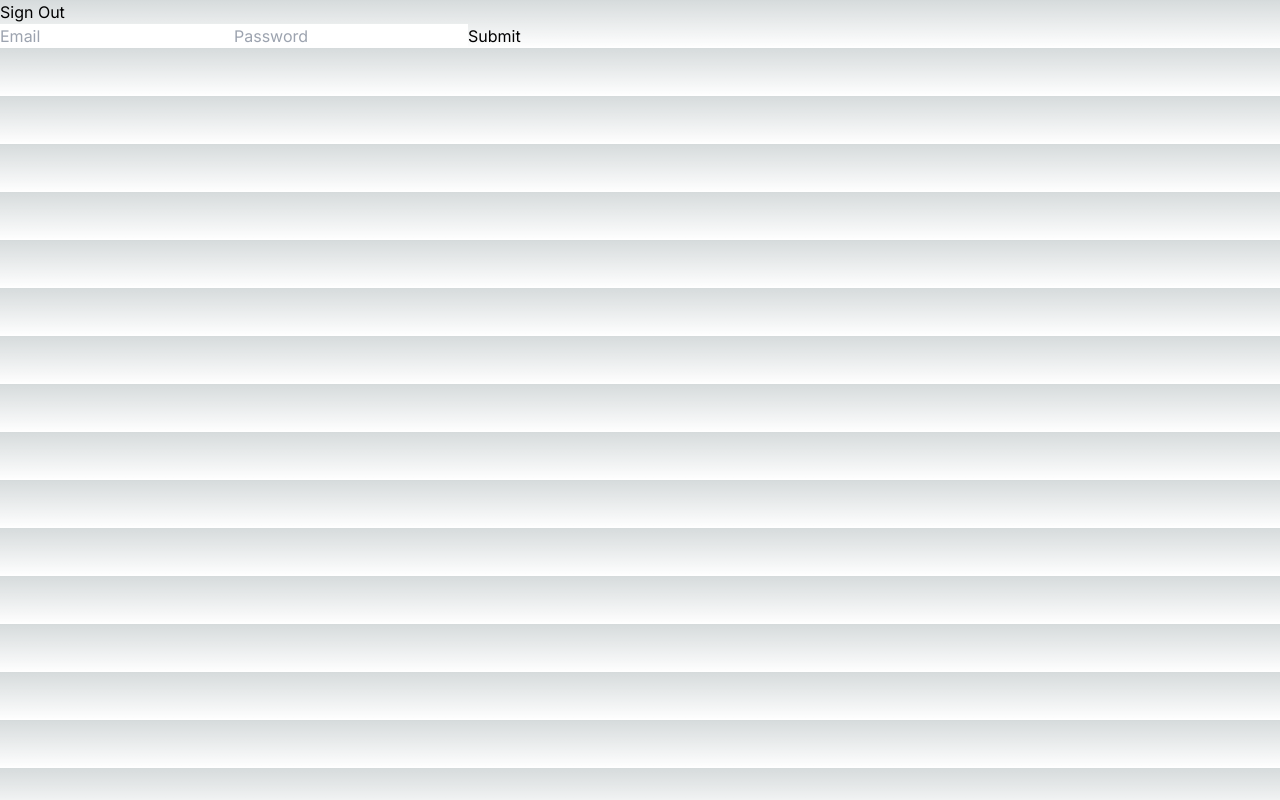
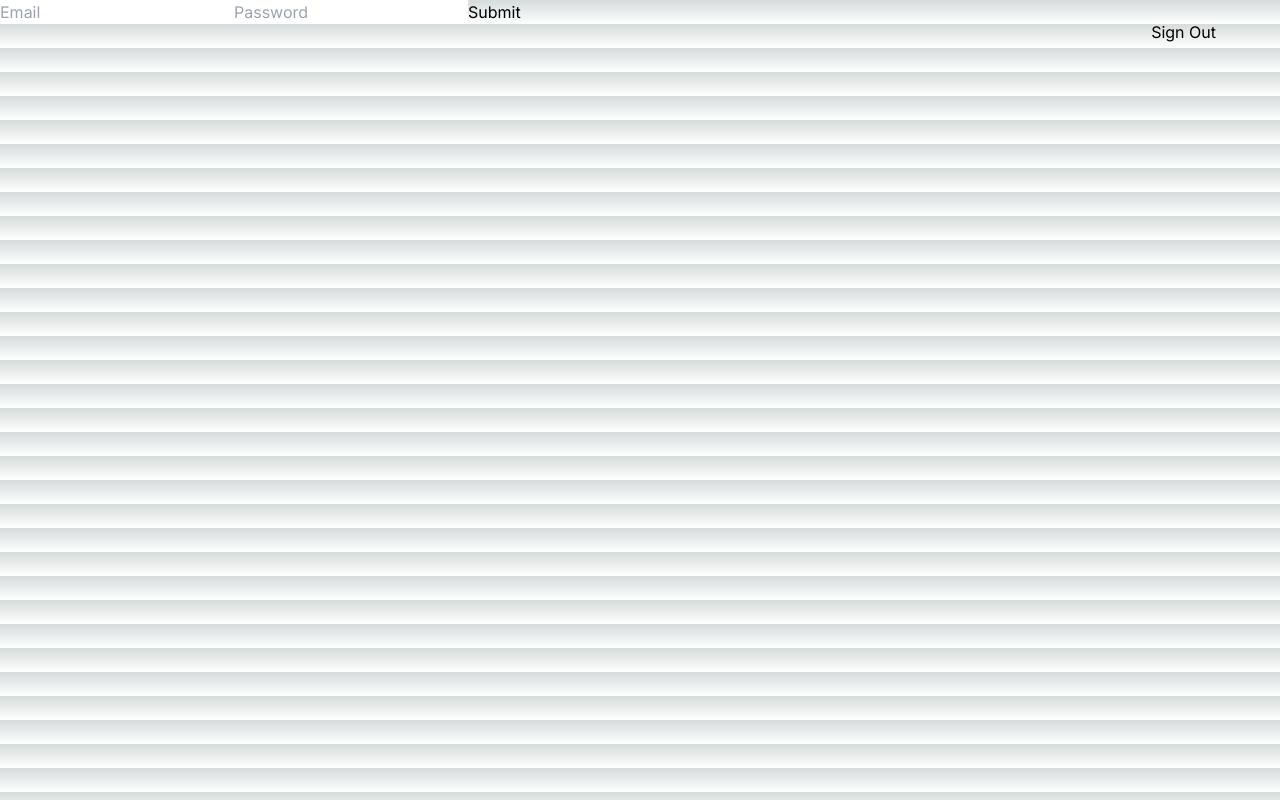
Before and after one commit to jpthacker/BrainBeatsFM, a Next.js app in the folder frontend/: page /login in a window 1280 px wide. Built offline with nearby package versions, Linux system fonts and the light colour scheme.

Commit message:
Style nav bar; add routes to sign-up page

```diff
--- a/frontend/src/Login/Login.tsx
+++ b/frontend/src/app/components/Login/Login.tsx
@@ -1,6 +1,6 @@
-'use client';
-import { useRouter } from 'next/navigation';
-import React, { useState } from 'react';
+"use client";
+import { useRouter } from "next/navigation";
+import React, { useState } from "react";
 
 const LoginForm = () => {
   const [email, setEmail] = useState("");
@@ -18,39 +18,52 @@ const LoginForm = () => {
       body: JSON.stringify({ email: email, password: password }),
     });
 
-    if(response.status !== 201) {
-      setEmail("")
-      setPassword("")
-      console.log(response)
+    if (response.status !== 201) {
+      setEmail("");
+      setPassword("");
+      console.log(response);
     } else {
-      let data = await response.json()
+      let data = await response.json();
       console.log(data);
       window.localStorage.setItem("token", data.token);
       window.localStorage.setItem("userID", data.userID);
-      await router.push("/");
+      await router.push("/rooms");
     }
-  }
+  };
 
   const handleEmailChange = (event) => {
-    setEmail(event.target.value)
-  }
+    setEmail(event.target.value);
+  };
 
   const handlePasswordChange = (event) => {
-    setPassword(event.target.value)
-  }
+    setPassword(event.target.value);
+  };
 
   return (
     <section className="login">
       <form id="login-form" className="login-form" onSubmit={handleSubmit}>
-        <input placeholder='Email' id="email" type='text' value={ email } onChange={handleEmailChange} />
-        <input placeholder='Password' id="password" type='password' value={ password } onChange={handlePasswordChange} />
-        <button id="login-form-button" type="submit" form="login-form">Submit</button>
+        <input
+          placeholder="Email"
+          id="email"
+          type="text"
+          value={email}
+          onChange={handleEmailChange}
+        />
+        <input
+          placeholder="Password"
+          id="password"
+          type="password"
+          value={password}
+          onChange={handlePasswordChange}
+        />
+        <button id="login-form-button" type="submit" form="login-form">
+          Submit
+        </button>
       </form>
       <h1>{email}</h1>
       <h1>{password}</h1>
     </section>
   );
-
 };
 
 export default LoginForm;
--- a/frontend/src/Navbar/Navbar.tsx
+++ b/frontend/src/app/components/Navbar/Navbar.tsx
@@ -1,8 +1,6 @@
 "use client";
 import React from "react";
 import { useRouter } from "next/navigation";
-
-interface Props {}
 
 const Navbar = () => {
   const router = useRouter();
@@ -13,8 +11,12 @@ const Navbar = () => {
   };
 
   return (
-    <div className="w-screen h-30">
-      <button onClick={removeUserDetails}>Sign Out</button>
+    <div className="flex flex-row items-center justify-end w-full h-16 px-12">
+      <button
+        className="py-2 px-4 hover:pointer-cursor"
+        onClick={removeUserDetails}>
+        Sign Out
+      </button>
     </div>
   );
 };
--- a/frontend/src/app/layout.tsx
+++ b/frontend/src/app/layout.tsx
@@ -1,6 +1,6 @@
 import "./globals.css";
 import { Inter } from "next/font/google";
-import Navbar from "@/Navbar/Navbar";
+import Navbar from "./components/Navbar/Navbar";
 
 const inter = Inter({ subsets: ["latin"] });
 
@@ -17,7 +17,9 @@ export default function RootLayout({
   return (
     <html lang="en">
       <body className={inter.className}>
-        <Navbar />
+        <nav className="absolute w-screen">
+          <Navbar />
+        </nav>
         <main>{children}</main>
       </body>
     </html>
--- a/frontend/src/app/login/page.tsx
+++ b/frontend/src/app/login/page.tsx
@@ -1,11 +1,10 @@
 import React, { useState } from "react";
-import LoginForm from "../../Login/Login";
-import Navbar from "../../Navbar/Navbar";
+import LoginForm from "../components/Login/Login";
 
 interface Props {}
 
 const login = () => {
-  return <LoginForm />
+  return <LoginForm />;
 };
 
 export default login;
--- a/frontend/src/app/page.tsx
+++ b/frontend/src/app/page.tsx
@@ -1,12 +1,19 @@
 "use client";
-
-import React from "react";
-import Navbar from "../Navbar/Navbar";
+import React, { useState, useEffect } from "react";
+import { useRouter } from "next/navigation";
 
 const Home = () => {
-  const [name, setName] = React.useState("");
-  const [email, setEmail] = React.useState("");
-  const [password, setPassword] = React.useState("");
+  const router = useRouter();
+  const [token, setToken] = useState(window.localStorage.getItem("token"));
+  const [name, setName] = useState("");
+  const [email, setEmail] = useState("");
+  const [password, setPassword] = useState("");
+
+  useEffect(() => {
+    if (token) {
+      router.push("/rooms");
+    }
+  });
 
   const handleSubmit = async () => {
     const data = await fetch("/api/users", {
@@ -22,6 +29,7 @@ const Home = () => {
     });
     const res = await data.json();
     console.log(res.message);
+    router.push("/rooms");
   };
 
   const handleNameChange = (event: {
```
Also changed, not shown: frontend/src/app/rooms/page.tsx (+5 -5 lines), frontend/src/app/components/MainRoom/MainRoom.tsx (renamed from frontend/src/MainRoom/MainRoom.tsx).
